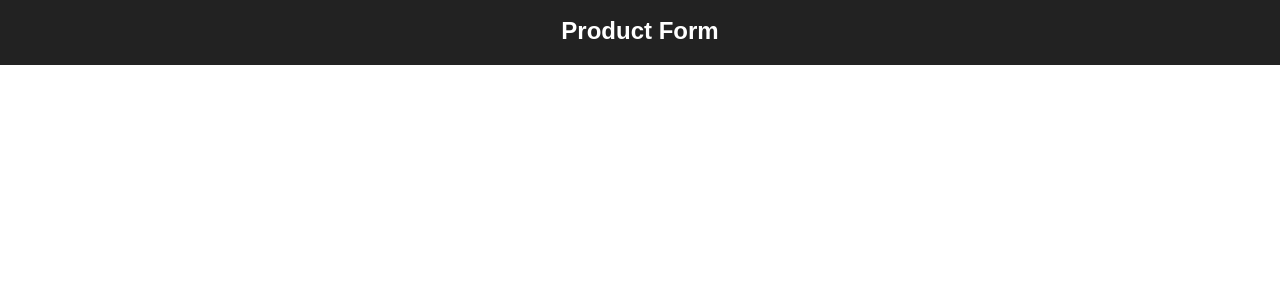
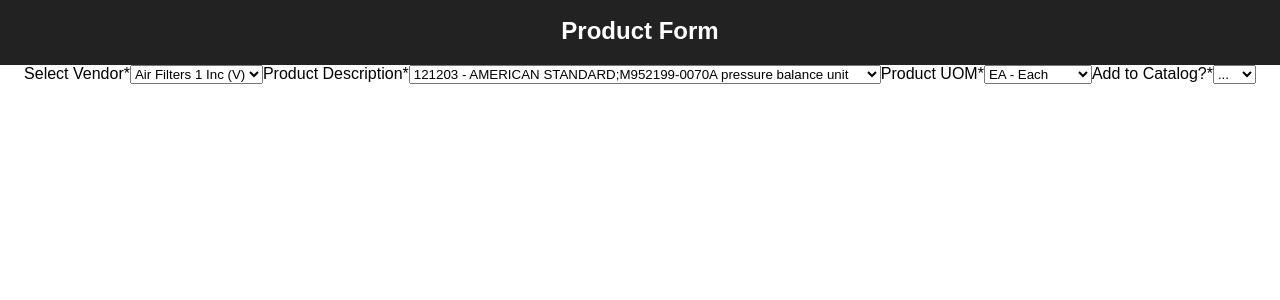
Before and after one commit to clwilkening/Spring-Systems-Challenge, a React (Create React App) app: page / in a window 1280 px wide. Shown: the top 300 px of the page. Built offline with nearby package versions, Linux system fonts and the light colour scheme.

Commit message:
render Product Details section

```diff
--- a/package.json
+++ b/package.json
@@ -4,6 +4,7 @@
   "private": true,
   "dependencies": {
     "react": "^15.4.2",
+    "react-bootstrap": "^0.30.8",
     "react-dom": "^15.4.2"
   },
   "devDependencies": {
--- a/src/App.js
+++ b/src/App.js
@@ -1,13 +1,16 @@
 import React, { Component } from 'react';
-import logo from './logo.svg';
 import './App.css';
+import {FormGroup, ControlLabel, FormControl} from 'react-bootstrap'
 
 class App extends Component {
   constructor(props) {
     super(props);
 
+    this.selectVendor = this.selectVendor.bind(this);
+    this.productDetails = this.productDetails.bind(this);
+
     this.state = {
-      data: "",
+      data: [],
     };
   };
 
@@ -16,8 +19,68 @@ class App extends Component {
     this.setState({ data }); //set data to state so that it can be used throughout app
   }
 
-productDetails(){
+  selectVendor(){
+    let vendorOptions = [];
+    let vendors = this.state.data.vendors;
+    //console.log(vendors)
+    for (let key in vendors){
+      let vendor = vendors[key]
+        vendorOptions.push(
+          <option value={vendor}>{vendor}</option>
+        )
+    }
+    return(vendorOptions);
+  }
 
+  productDescription(){
+    let descriptionOptions = [];
+    let descriptions = this.state.data.descriptions;
+    for (let key in descriptions){
+      let description = descriptions[key]
+        descriptionOptions.push(
+          <option value={description}>{description}</option>
+        )
+    }
+    return(descriptionOptions);
+  }
+
+  productUOM(){
+    let uomOptions = [];
+    let uoms = this.state.data.UOM;
+    for (let key in uoms){
+      let uom = uoms[key]
+        uomOptions.push(
+          <option value={uom}>{uom}</option>
+        )
+    }
+    return(uomOptions);
+  }
+
+
+
+  productDetails(){
+    return(
+    <FormGroup controlId="formControlsSelect">
+      <ControlLabel>Select Vendor*</ControlLabel>
+      <FormControl componentClass="select" placeholder="Vendors">
+        {this.selectVendor()}
+      </FormControl>
+      <ControlLabel>Product Description*</ControlLabel>
+      <FormControl componentClass="select" placeholder="Product Description">
+        {this.productDescription()}
+      </FormControl>
+      <ControlLabel>Product UOM*</ControlLabel>
+      <FormControl componentClass="select" placeholder="UOM">
+        {this.productUOM()}
+      </FormControl>
+      <ControlLabel>Add to Catalog?*</ControlLabel>
+      <FormControl componentClass="select" placeholder="Add to Catalog?">
+        <option value="...">...</option>
+        <option value="yes">yes</option>
+        <option value="no">no</option>
+      </FormControl>
+    </FormGroup>
+  )
 }
 
 
@@ -28,7 +91,7 @@ productDetails(){
         <div className="App-header">
           <h2>Product Form</h2>
         </div>
-
+      {this.productDetails()}
       </div>
     );
   }
--- a/src/form.json
+++ b/src/form.json
@@ -1,5 +1,4 @@
 {
-  "product-details": {
     "vendors": {
       "0": "Air Filters 1 Inc (V)",
       "1": "Air Filters 2 Inc (V)",
@@ -7,7 +6,7 @@
       "3": "Air Filters 4 Inc (V)",
       "4": "Air Filters 5 Inc (V)"
     },
-    "description": {
+    "descriptions": {
       "0": "121203 - AMERICAN STANDARD;M952199-0070A pressure balance unit",
       "1": "124501 - EUROPEAN STANDARD;M952199-0070A pressure balance unit",
       "2": "245103 - AFRICAN STANDARD;M952199-0070A pressure balance unit",
@@ -49,5 +48,4 @@
       "3": "CNY",
       "4": "MXN"
     }
-  }
 }
```
